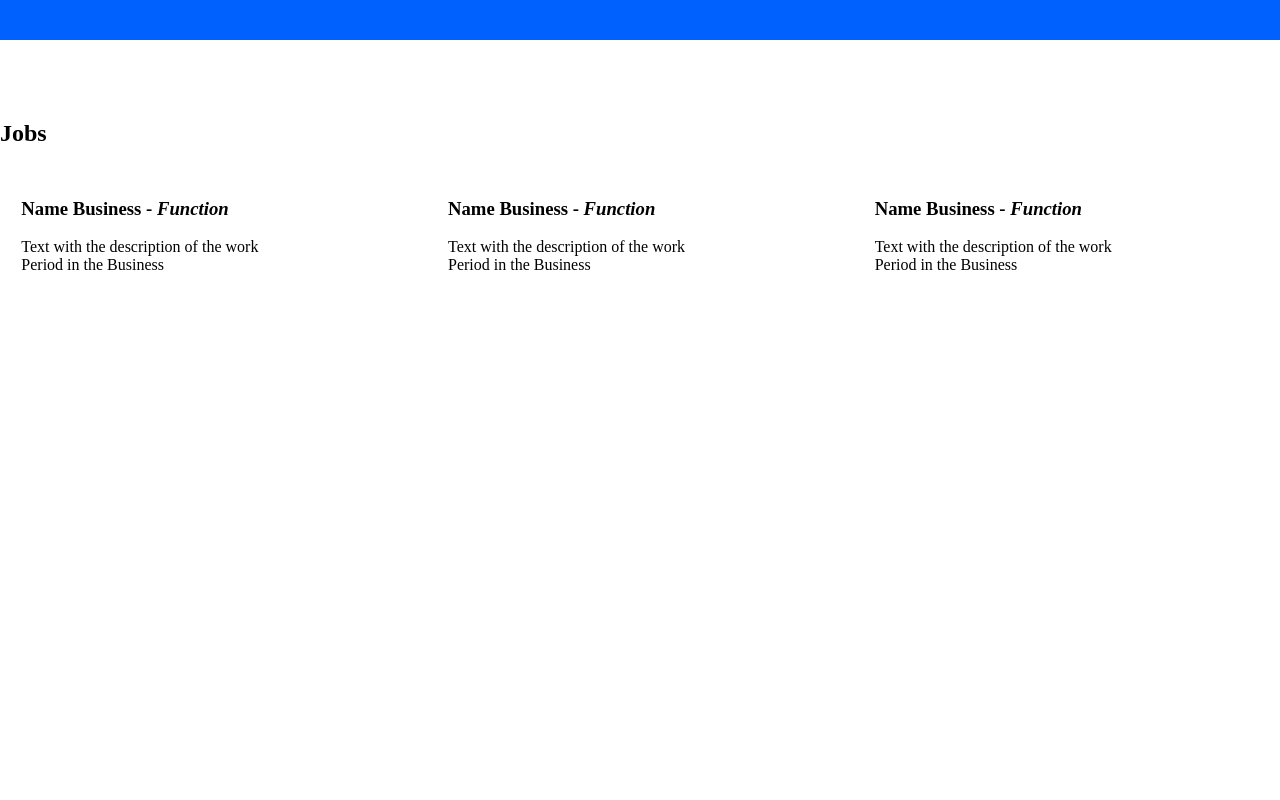
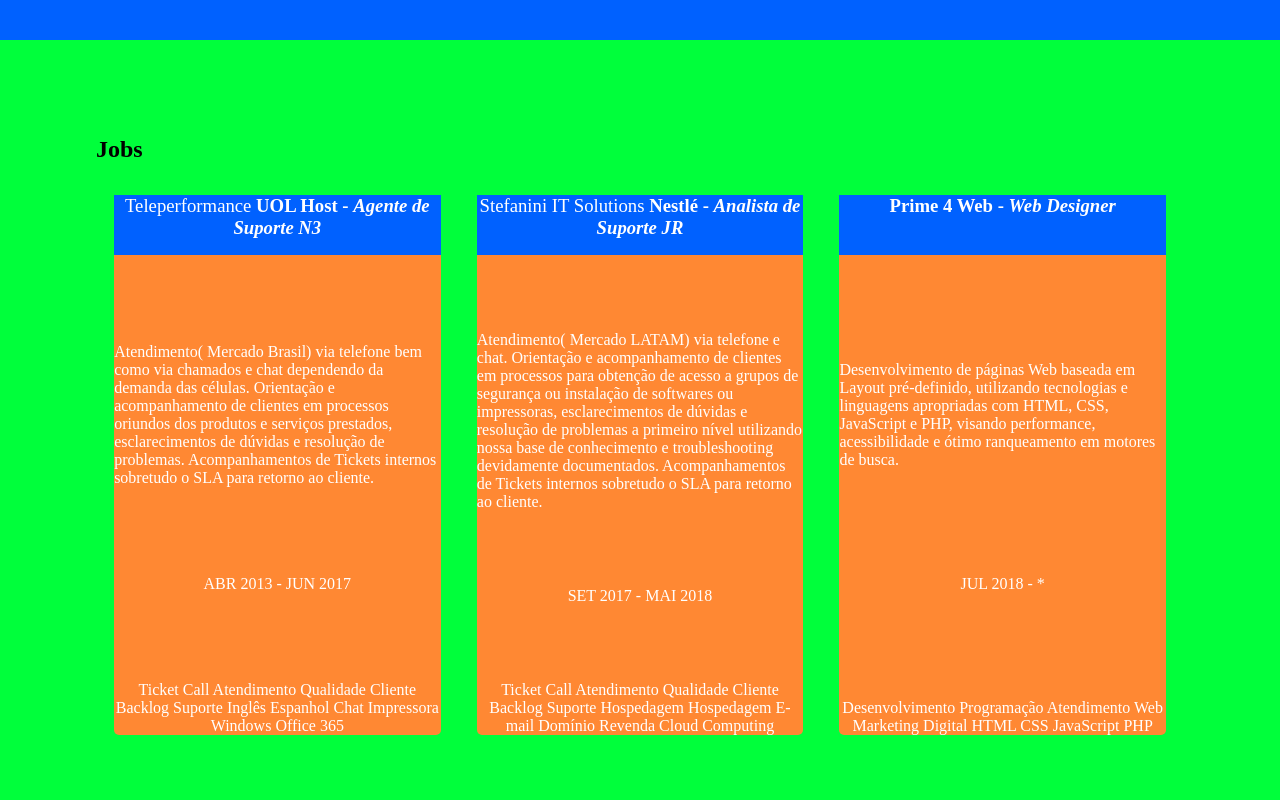
Before and after one commit to vucamberg/me, a website: page public/html/index.html in a window 1280 px wide. Shown: the part 840-1640 px from the top of the page. Drawn offline with Linux system fonts and the light colour scheme.

Commit message:
I Started to stylizing the ME and Jobs sections

```diff
--- a/public/css/scss/style.scss
+++ b/public/css/scss/style.scss
@@ -1,4 +1,5 @@
 /* cores */
+$zer-color:#fff;
 $pri-color:#0061ff;
 $sec-color:#aa00ff;
 $ter-color:#00ff3b;
@@ -7,6 +8,8 @@
 
 $pri-font-color:#fff;
 $sec-font-color:#000;
+
+$aux-color: #cecece;
 
 html, body, section, div, nav, ul, li, a, p{
     margin:0;
@@ -99,6 +102,11 @@
     display:flex;
     flex-direction:row;
 }
+.me{
+    display:flex;
+    flex-direction:row !important;
+    justify-content:space-around;
+}
 
 #me div{
     width:70%;
@@ -109,5 +117,55 @@
 }
 #me img{
     width:20%;
+}
+
+
+/* Section JOBS */
+
+#jobs{
+    background:$ter-color;
+}
+
+.name-bus{
+    font-weight:300;
+}
+
+.father-cards-d{
+    color:$pri-font-color;
+    text-align:center;
+    .article{
+	display:flex;
+	flex-direction:column;
+	justify-content:space-between;
+	height:75%;
+	background:lighten($fou-color,10%);
+	border-radius:5px;
+	h3{
+	    color:$pri-font-color;
+	    margin:0;
+	    background:$pri-color;
+	    height:60px;
+	}
+	p{
+	    text-align:left;
+	    &:nth-child(3){
+		text-align:center;
+	    }
+	}
+    }
+}
+
+
+/*My FrameWork CSS *-* */
+
+.v-cont{
+    min-width:85%;
+    width:85%;
+    margin: 1rem auto;
+}
+
+.v-line{
+    display:flex;
+    flex-direction:row;
     margin:auto;
 }
--- a/public/html/index.html
+++ b/public/html/index.html
@@ -20,6 +20,7 @@
     </header>
 
     <section id="me">
+      <div class="v-cont me">
 	<div>
 	  <h1>Vucamberg Santos</h1>
 	  <p>
@@ -27,37 +28,71 @@
 	    Arduíno e com meu amado filho.
 	  </p>
 	</div>
+	<div>
 	  <img src="" title="Me" alt="Vucamberg Santos">
+	</div>
+      </div>
     </section>
 
     <section id="jobs">
+      <div class="v-cont">
 	<div>
 	  <h2>Jobs</h2>
 	</div>
+
 	<div class="father-cards-d">
 	  <div class="article">
-	  <h3> Name Business - <i>Function</i></h3>
-	  <p> Text with the description of the work</p>
-	  <p> Period in the Business</p>
+	    <h3> <span class="name-bus">Teleperformance</span> <strong>UOL Host</strong> - <i>Agente de Suporte N3</i></h3>
+	    <p>
+	      Atendimento( Mercado Brasil) via telefone bem como via chamados e chat dependendo da demanda das células. Orientação e acompanhamento de clientes em processos oriundos dos produtos e serviços prestados, esclarecimentos de dúvidas e resolução de problemas. Acompanhamentos de Tickets internos sobretudo o SLA para retorno ao cliente.
+	    </p>
+	    <p> ABR 2013 - JUN 2017</p>
+
+	    <div class="cloud-words">
+	      <span>Ticket</span> <span>Call</span> <span>Atendimento</span> <span>Qualidade</span>
+	      <span>Cliente</span> <span>Backlog</span> <span>Suporte</span> <span>Inglês</span>
+	      <span>Espanhol</span> <span>Chat</span> <span>Impressora</span> <span>Windows</span>
+	      <span>Office 365</span>
+	    </div>
 	  </div>
 
 	  <div class="article">
-	  <h3> Name Business - <i>Function</i></h3>
-	  <p> Text with the description of the work</p>
-	  <p> Period in the Business</p>
+	    <h3> <span class="name-bus">Stefanini IT Solutions</span> <strong>Nestlé</strong> - <i>Analista de Suporte JR</i></h3>
+	    <p>
+	      Atendimento( Mercado LATAM) via telefone e chat. Orientação e acompanhamento de clientes em processos para obtenção de acesso a grupos de segurança ou instalação de softwares ou impressoras, esclarecimentos de dúvidas e resolução de problemas a primeiro nível utilizando nossa base de conhecimento e troubleshooting devidamente documentados. Acompanhamentos de Tickets internos sobretudo o SLA para retorno ao cliente.
+	    </p>
+	    <p> SET 2017 - MAI 2018</p>
+   	    <div class="cloud-words">
+	      <span>Ticket</span> <span>Call</span> <span>Atendimento</span> <span>Qualidade</span>
+	      <span>Cliente</span> <span>Backlog</span> <span>Suporte</span> <span>Hospedagem</span>
+	      <span>Hospedagem</span> <span>E-mail</span> <span>Domínio</span> <span>Revenda</span>
+	      <span>Cloud Computing</span>
+	    </div>
 	  </div>
 
+
+
 	<div class="article">
-	  <h3> Name Business - <i>Function</i></h3>
-	  <p> Text with the description of the work</p>
-	  <p> Period in the Business</p>
+	  <h3> Prime 4 Web - <i>Web Designer</i></h3>
+	  <p>
+	    Desenvolvimento de páginas Web baseada em Layout pré-definido, utilizando tecnologias e linguagens apropriadas com HTML, CSS, JavaScript e PHP, visando performance, acessibilidade e ótimo ranqueamento em motores de busca.
+	  </p>
+	  <p> JUL 2018 - * </p>
+
+	    <div class="cloud-words">
+	      <span>Desenvolvimento</span> <span>Programação</span> <span>Atendimento</span> <span>Web</span>
+	      <span>Marketing Digital</span> <span>HTML</span> <span>CSS</span> <span>JavaScript</span>
+	      <span>PHP</span>
 	    </div>
 
 	</div>
 
+      </div>
+</div>
 </section>
 
 <section id="portfolio">
+  <div class="v-cont">
     <div>
       <h2>Portfolio</h2>
     </div>
@@ -80,6 +115,7 @@
 	<p> Some Text</p>
       </div>
 
+    </div>
   </div>
 
 </section>
```
Also changed, not shown: public/css/style.css, 2 other files. Lines whose indentation alone changed are shown as unchanged.
